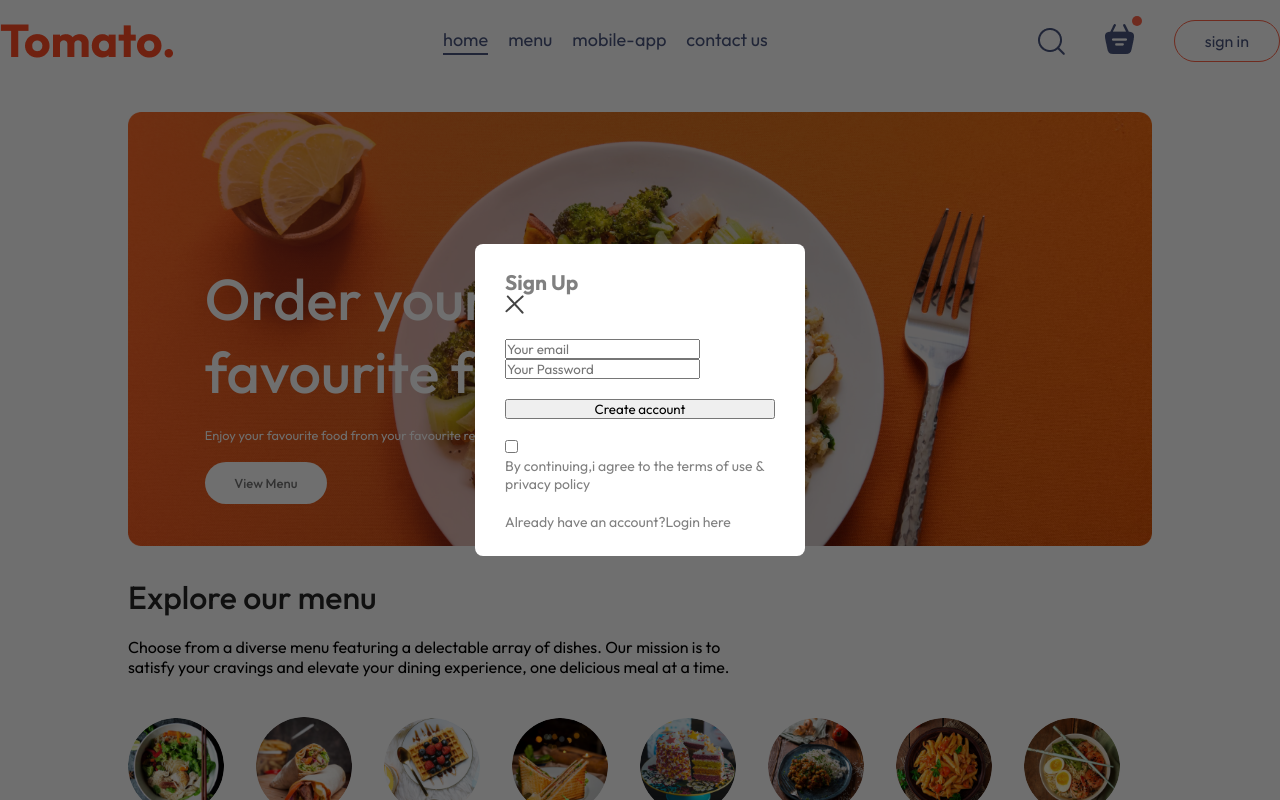
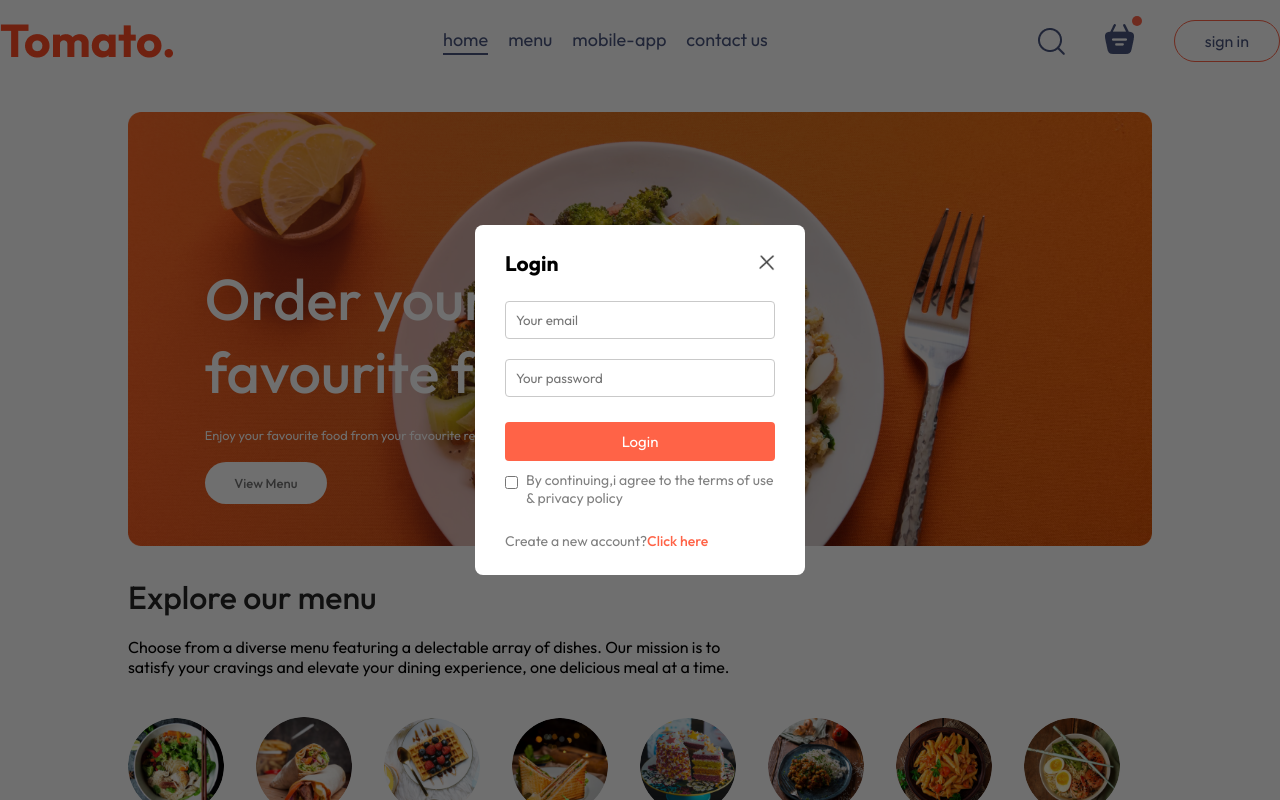
Before and after one commit to HDRanasingha/Foodweb, a React (Vite) app in the folder frontend/: page / in a window 1280 px wide. Both pictures are taken after a click on the button "sign in". Shown: the top 800 px of the page. Built offline with nearby package versions, Linux system fonts and the light colour scheme.

Commit message:
Added files to repository

```diff
--- a/frontend/src/App.jsx
+++ b/frontend/src/App.jsx
@@ -12,7 +12,7 @@ const App = () => {
 
   return (
     <>
-      {showLogin && <LoginPopup />}
+      {showLogin && <LoginPopup setShowLogin={setShowLogin}/>}
       <Navbar setShowLogin={setShowLogin} />
       <div className='app'>
         <Routes>
--- a/frontend/src/components/LoginPopup/LoginPopup.css
+++ b/frontend/src/components/LoginPopup/LoginPopup.css
@@ -14,9 +14,54 @@
   background-color: white;
   display: flex;
   flex-direction: column;
-    gap: 20px;
+  gap: 25px;
   padding: 25px 30px;
   border-radius: 8px;
   font-size: 14px;
   animation: fadeIn 0.5s;
 }
+.login-popup-title{
+  display: flex;
+  justify-content: space-between;
+  align-items: center;
+  color: black;
+}
+.login-popup-title img{
+  width: 16px;
+  cursor: pointer;
+}
+.login-popup-inputs{
+  display: flex;
+  flex-direction: column;
+  gap: 20px;
+}
+.login-popup-inputs input{
+ outline: none;
+  border: 1px solid #c9c9c9;;
+  padding: 10px;
+  border-radius: 4px;
+}
+.login-popup-container button{
+  background-color: tomato;
+  color: white;
+  border: none;
+  padding: 10px;
+  border-radius: 4px;
+  font-size: 15px;
+  cursor: pointer;
+}
+.login-popup-condition{
+  display: flex;
+ align-items: start;
+  gap: 8px;
+  margin-top: -15px;
+}
+.login-popup-condition input{
+  margin-top: 5px;
+}
+
+.login-popup p span{
+  color: tomato;
+  cursor: pointer;
+  font-weight: 500;
+}
--- a/frontend/src/components/LoginPopup/LoginPopup.jsx
+++ b/frontend/src/components/LoginPopup/LoginPopup.jsx
@@ -2,38 +2,28 @@ import React, { useState } from 'react'
 import './LoginPopup.css'
 import { assets } from '../../assets/assets'
 
-const LoginPopup = () => {
+const LoginPopup = ({setShowLogin}) => {
 
-const [currState,setCurrState]=useState('Sign Up')
+const [currState,setCurrState] = useState("Login")
 
   return (
     <div className='login-popup'>
       <form className='login-popup-container'>
 <div className='login-popup-title'>
 <h2>{currState}</h2>
-                <img
-            onClick={() => setShowLogin(false)}
-            src={assets.cross_icon}
-            alt=""
-          />
+<img onClick={()=>setShowLogin(false)} src={assets.cross_icon} alt=''/>
 </div>
 <div className='login-popup-inputs'>
-                {currState==='Login' && <input type='text' placeholder='Your name' required/>}
+{currState==="Sign Up"&&<input type='text' placeholder='Your name' required/>}
 <input type='email' placeholder='Your email' required/>
-                <input type='password' placeholder='Your Password' required/>
+<input type='password' placeholder='Your password' required/>
 </div>
 <button>{currState==="Sign Up"?"Create account":"Login"}</button>
-                <div className='logn-popup-condition'>
-                    <input type="checkbox" required/>
+<div className="login-popup-condition">
+<input type='checkbox' required/>
 <p>By continuing,i agree to the terms of use & privacy policy</p>
 </div>
-                    {currState==="Login"?<p>Create a new account?<span>Click here </span></p>
-                    : <p> Already have an account?<span>Login here</span></p>}
-
-
-
-
-
+{currState==="Login"?<p>Create  a new account?<span onClick={()=>setCurrState("Sign Up")}>Click here</span></p>:<p>Already have an account?<span onClick={()=>setCurrState("Login")}>Login here</span></p>}
 
       </form>
 
```
Lines whose indentation alone changed are shown as unchanged.
